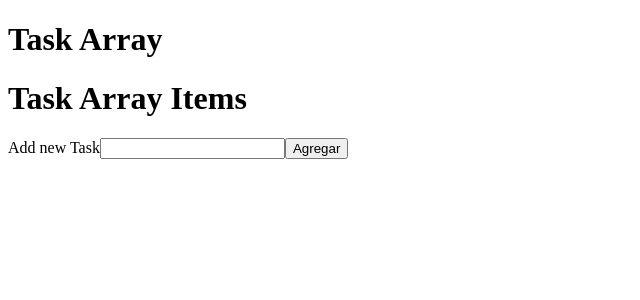
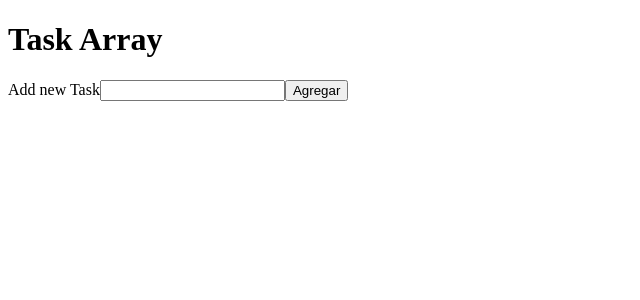
Before and after one commit to SebasDrewes/task-app, a React (Create React App) app: page / in a window 1280 px wide. Shown: the top 300 px of the page, without its empty margins (0-640 px from the left). Built offline with nearby package versions, Linux system fonts and the light colour scheme.

Commit message:
lograda funcionalidad overview

```diff
--- a/src/App.js
+++ b/src/App.js
@@ -2,8 +2,8 @@ import React from 'react';
 import Overview from './components/Overview'
 
 class App extends React.Component {
-  constructor(props) {
-    super(props)
+  constructor() {
+    super()
     this.state = {
       newTask: '',
       tasksList: []
@@ -27,14 +27,14 @@ class App extends React.Component {
         newTask,
       }
   })
-  console.log(this.state)
+  console.log(this.state.tasksList)
   event.preventDefault()
   }
   render() {
   return (
     <div className="App">
       <h1>Task Array</h1>
-     <Overview items="Task Array Items" />
+     <Overview tasks={this.state.tasksList} />
      <form onSubmit={this.addTask}>
        <label>
          Add new Task
--- a/src/components/Overview.js
+++ b/src/components/Overview.js
@@ -1,16 +1,12 @@
-import React, { Component } from 'react'
+import React from 'react'
 
-class Overview extends Component {
-    constructor(props) {
-        super(props);
-    }
-    render() {
+function Overview(props) {
         return (
             <div>
-                <h1>{this.props.items}</h1>
+                <h1>{props.tasks}</h1>
             </div>
         )
-    }
+
 }
 
 export default Overview
```
